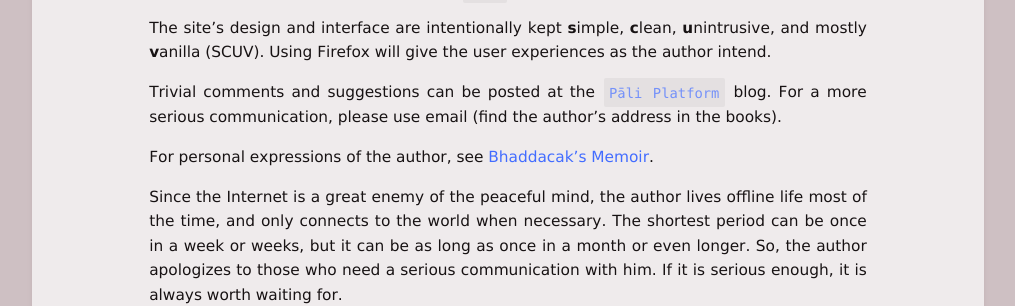
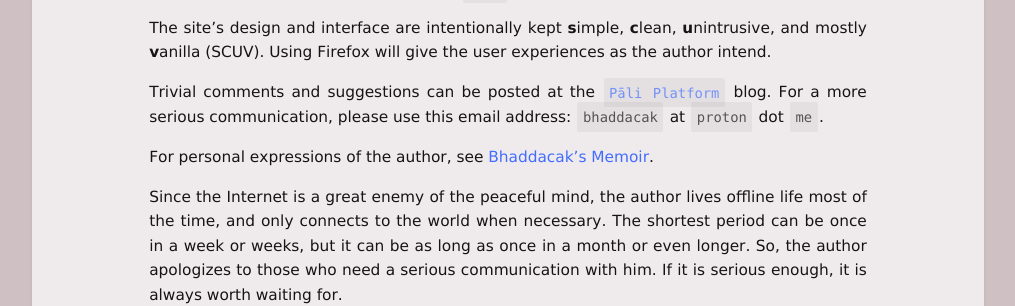
Before and after one commit to bhaddacak/bhaddacak.github.io, a Jekyll site: the page built from _pages/about.md, in a window 1280 px wide. Shown: the part 343-649 px from the top of the page, without its empty margins (132-1147 px from the left). Built offline with Jekyll 4.4.1, drawn with Linux system fonts in a browser that asks for light colours.

Commit message:
Update platform3

```diff
--- a/_pages/about.md
+++ b/_pages/about.md
@@ -10,7 +10,7 @@ This site is meant to be the official portal to his works and thoughts. The Jeky
 
 The site's design and interface are intentionally kept **s**imple, **c**lean, **u**nintrusive, and mostly **v**anilla (SCUV). Using Firefox will give the user experiences as the author intend.
 
-Trivial comments and suggestions can be posted at the [`Pāli Platform`](http://paliplatform.blogspot.com){:target="\_blank"} blog. For a more serious communication, please use email (find the author's address in the books).
+Trivial comments and suggestions can be posted at the [`Pāli Platform`](http://paliplatform.blogspot.com){:target="\_blank"} blog. For a more serious communication, please use this email address: `bhaddacak` at `proton` dot `me`.
 
 For personal expressions of the author, see [Bhaddacak's Memoir](https://bhaddacak.wordpress.com){:target="\_blank"}.
 
```
Also changed, not shown: _pages/platform3.md (+1 -1 lines).
